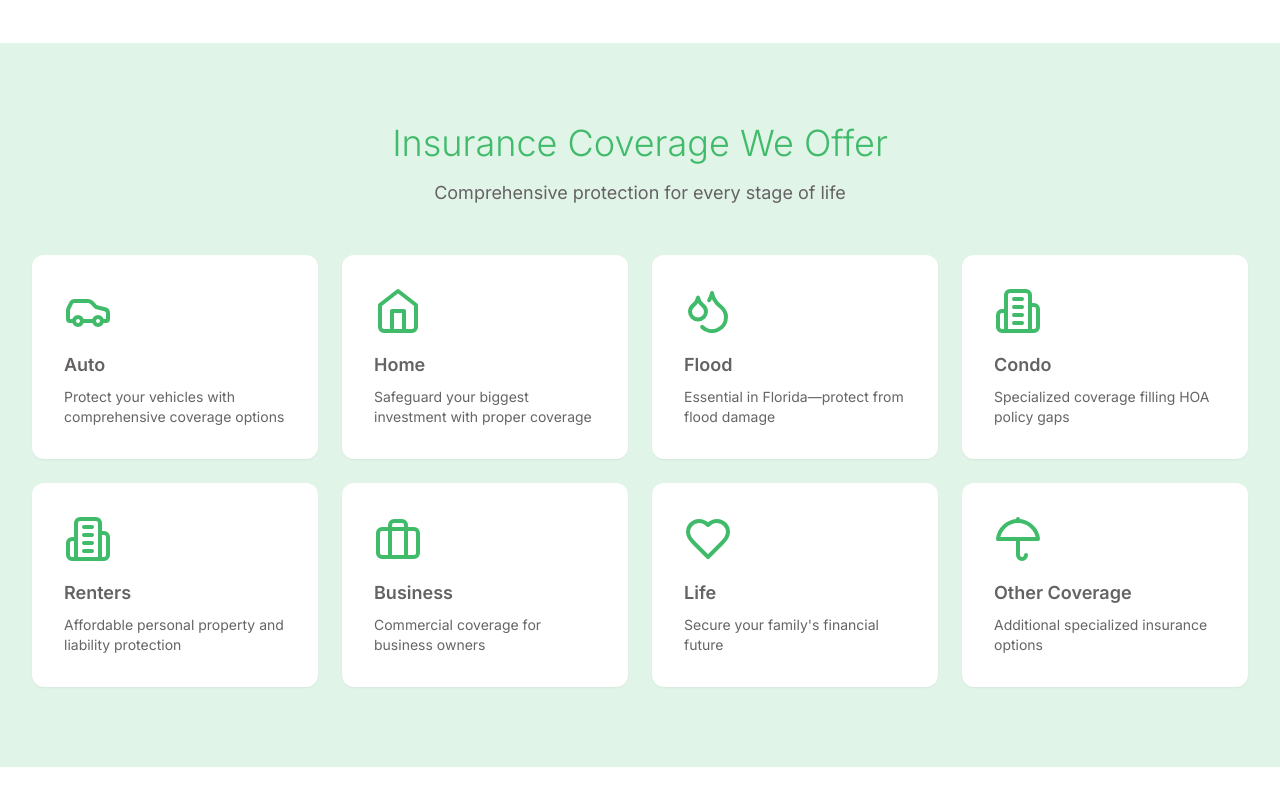
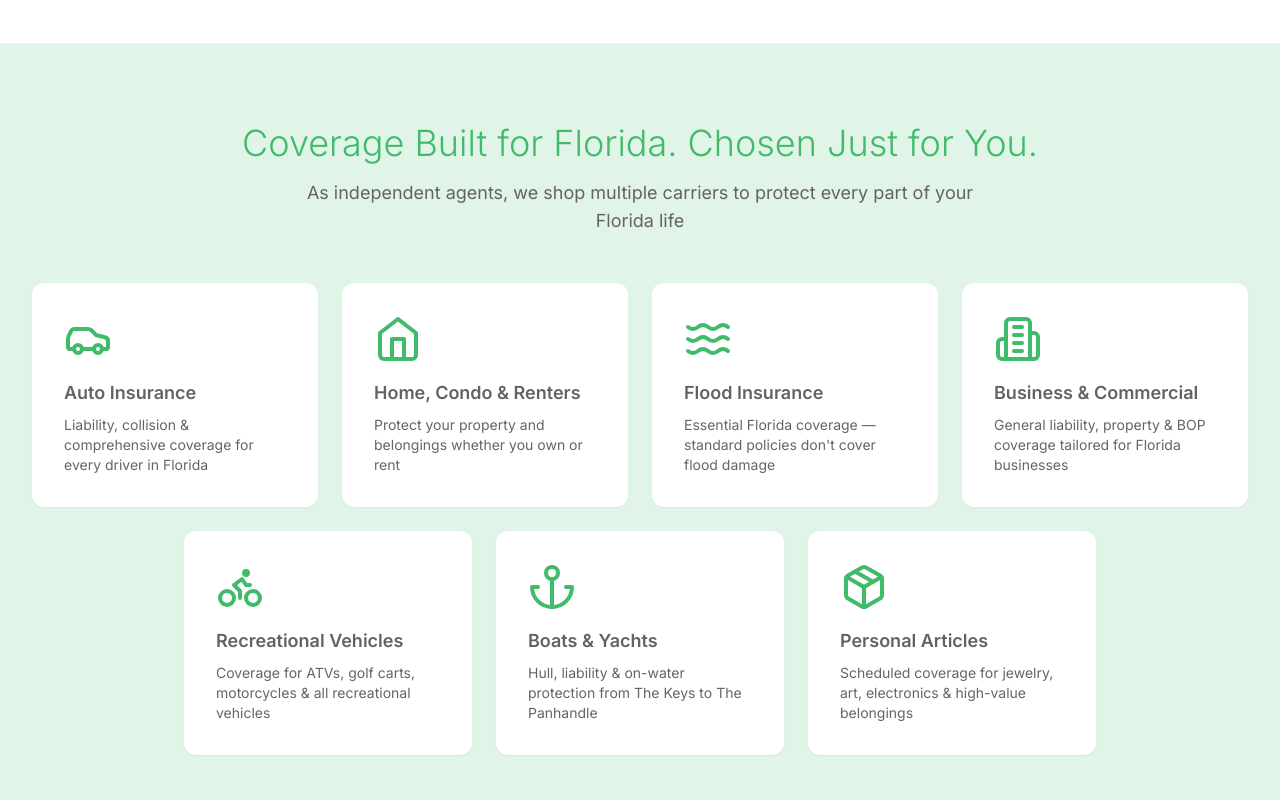
Before and after one commit to Millenium-AI/native, a React (Vite) app: page / in a window 1280 px wide. Shown: the part 1280-2080 px from the top of the page. Built offline with nearby package versions, Linux system fonts and the light colour scheme; no server answers.

Commit message:
services

```diff
--- a/src/components/sections/Services.tsx
+++ b/src/components/sections/Services.tsx
@@ -1,27 +1,57 @@
-import { Car, Home, Building2, Umbrella, Droplets, Heart, Briefcase } from 'lucide-react';
+import { Car, Home, Waves, Building2, Package, Bike, Anchor, ShieldCheck } from 'lucide-react';
 
 export const Services = () => {
   const services = [
-    { icon: Car, title: 'Auto', desc: 'Protect your vehicles with comprehensive coverage options' },
-    { icon: Home, title: 'Home', desc: 'Safeguard your biggest investment with proper coverage' },
-    { icon: Droplets, title: 'Flood', desc: 'Essential in Florida—protect from flood damage' },
-    { icon: Building2, title: 'Condo', desc: 'Specialized coverage filling HOA policy gaps' },
-    { icon: Building2, title: 'Renters', desc: 'Affordable personal property and liability protection' },
-    { icon: Briefcase, title: 'Business', desc: 'Commercial coverage for business owners' },
-    { icon: Heart, title: 'Life', desc: 'Secure your family\'s financial future' },
-    { icon: Umbrella, title: 'Other Coverage', desc: 'Additional specialized insurance options' }
+    {
+      icon: Car,
+      title: 'Auto Insurance',
+      desc: 'Liability, collision & comprehensive coverage for every driver in Florida'
+    },
+    {
+      icon: Home,
+      title: 'Home, Condo & Renters',
+      desc: 'Protect your property and belongings whether you own or rent'
+    },
+    {
+      icon: Waves,
+      title: 'Flood Insurance',
+      desc: 'Essential Florida coverage — standard policies don\'t cover flood damage'
+    },
+    {
+      icon: Building2,
+      title: 'Business & Commercial',
+      desc: 'General liability, property & BOP coverage tailored for Florida businesses'
+    },
+    {
+      icon: Bike,
+      title: 'Recreational Vehicles',
+      desc: 'Coverage for ATVs, golf carts, motorcycles & all recreational vehicles'
+    },
+    {
+      icon: Anchor,
+      title: 'Boats & Yachts',
+      desc: 'Hull, liability & on-water protection from The Keys to The Panhandle'
+    },
+    {
+      icon: Package,
+      title: 'Personal Articles',
+      desc: 'Scheduled coverage for jewelry, art, electronics & high-value belongings'
+    },
   ];
 
   return (
     <section id="services" className="py-20 bg-native-mint-light">
       <div className="max-w-7xl mx-auto px-4 sm:px-6 lg:px-8">
-        <h2 className="text-4xl font-light text-native-green mb-4 text-center">Insurance Coverage We Offer</h2>
+        <h2 className="text-4xl font-light text-native-green mb-4 text-center">
+          Coverage Built for Florida. Chosen Just for You.
+        </h2>
         <p className="text-lg text-native-gray mb-12 text-center max-w-2xl mx-auto">
-          Comprehensive protection for every stage of life
+          As independent agents, we shop multiple carriers to protect every part of your Florida life
         </p>
 
-        <div className="grid grid-cols-1 sm:grid-cols-2 lg:grid-cols-4 gap-6">
-          {services.map((service, idx) => (
+        {/* Row 1 — 4 cards */}
+        <div className="grid grid-cols-1 sm:grid-cols-2 lg:grid-cols-4 gap-6 mb-6">
+          {services.slice(0, 4).map((service, idx) => (
             <div key={idx} className="bg-white p-8 rounded-xl shadow-sm hover:shadow-md transition-all hover:translate-y-[-4px]">
               <service.icon className="w-12 h-12 text-native-green mb-4" />
               <h3 className="text-lg font-semibold text-native-gray mb-2">{service.title}</h3>
@@ -29,6 +59,18 @@ export const Services = () => {
             </div>
           ))}
         </div>
+
+        {/* Row 2 — 3 cards centered */}
+        <div className="grid grid-cols-1 sm:grid-cols-3 lg:grid-cols-3 gap-6 lg:w-3/4 lg:mx-auto">
+          {services.slice(4).map((service, idx) => (
+            <div key={idx} className="bg-white p-8 rounded-xl shadow-sm hover:shadow-md transition-all hover:translate-y-[-4px]">
+              <service.icon className="w-12 h-12 text-native-green mb-4" />
+              <h3 className="text-lg font-semibold text-native-gray mb-2">{service.title}</h3>
+              <p className="text-native-gray-secondary text-sm">{service.desc}</p>
+            </div>
+          ))}
+        </div>
+
       </div>
     </section>
   );
```
